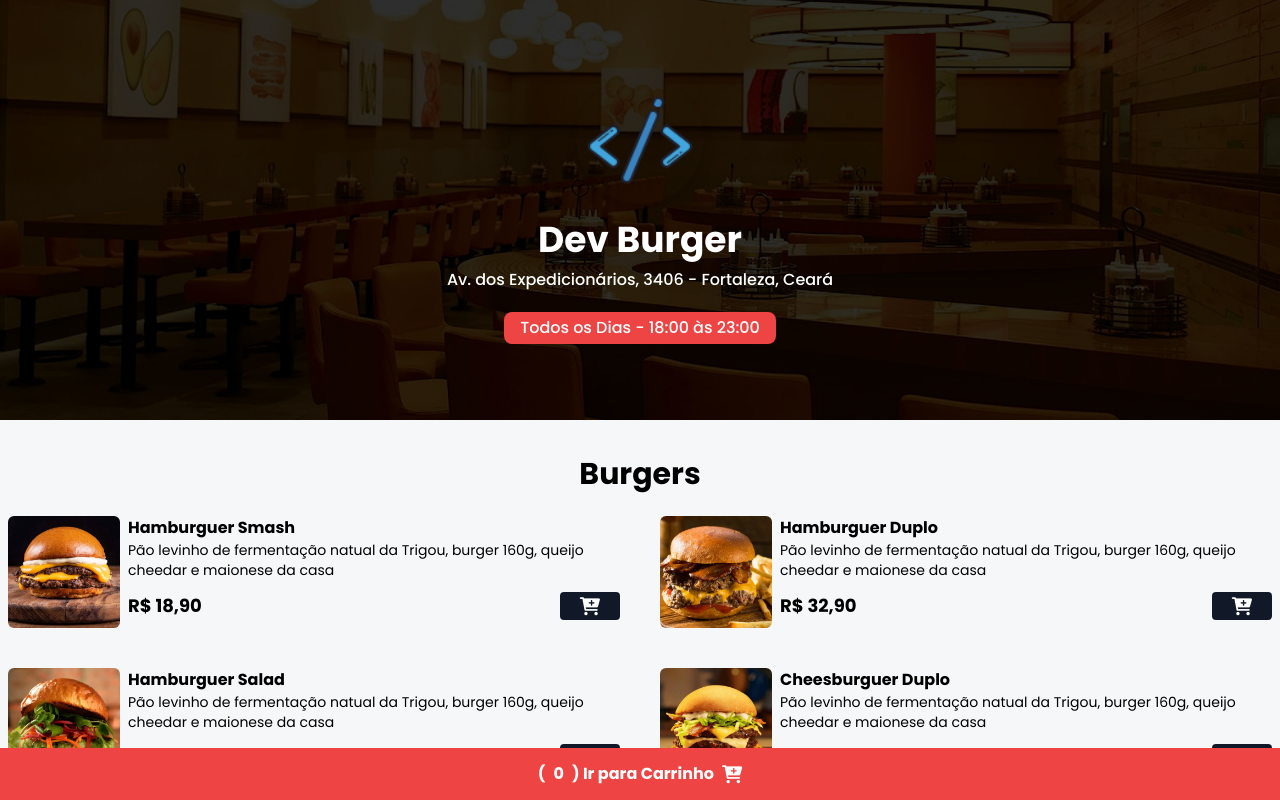
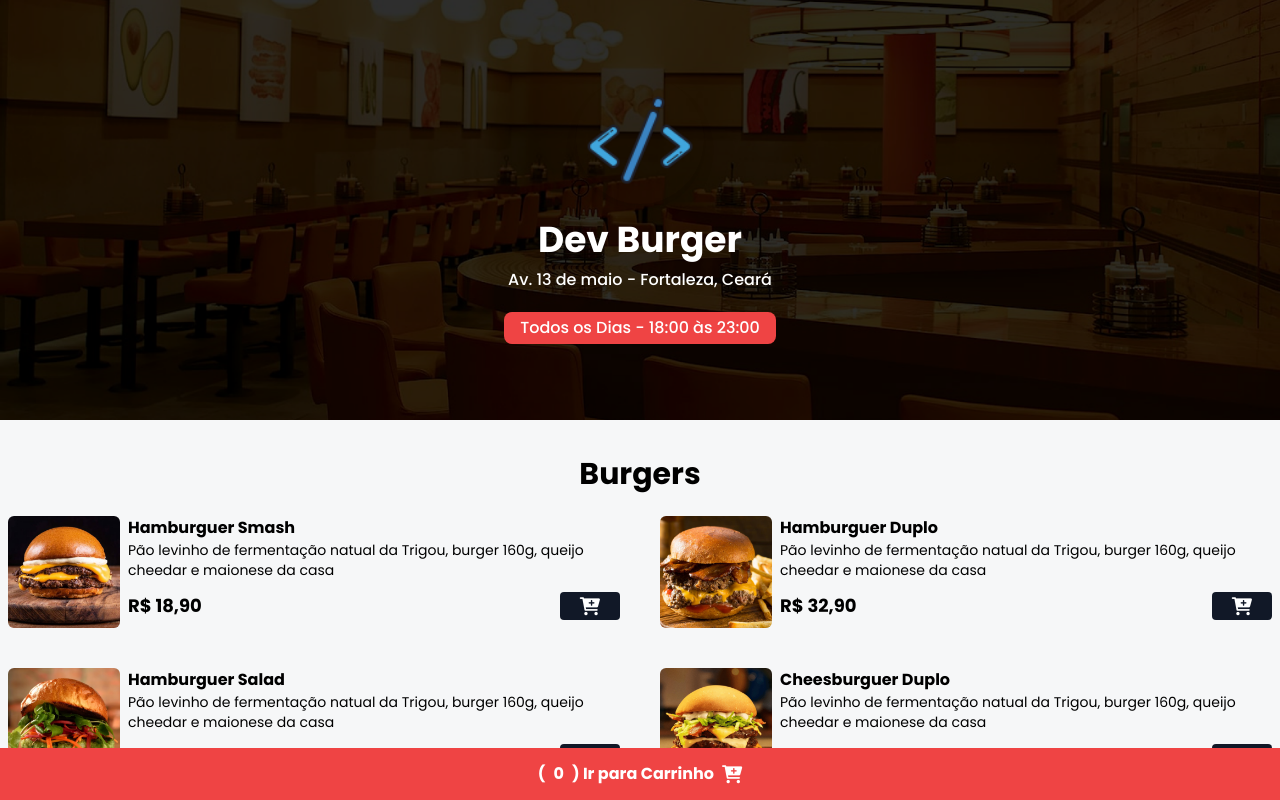
Before and after one commit to igormaiadm/Dev-Burger, a website: page index.html in a window 1280 px wide. Shown: the top 800 px of the page. Drawn offline with nearby package versions, Linux system fonts and the light colour scheme; files whose address does not match are found by name.

Commit message:
Commit Final

```diff
--- a/index.html
+++ b/index.html
@@ -27,7 +27,7 @@
 
             <h1 class="text-4xl mt-4 mb-2 font-bold text-white">Dev Burger</h1>
 
-            <span class="text-white font-medium">Av. dos Expedicionários, 3406 - Fortaleza, Ceará</span>
+            <span class="text-white font-medium">Av. 13 de maio - Fortaleza, Ceará</span>
 
             <div class="bg-green-600 px-4 py-1 rounded-lg mt-5" id="date-span">
                 <span class="text-white font-medium">Todos os Dias - 18:00 às 23:00</span>
```
